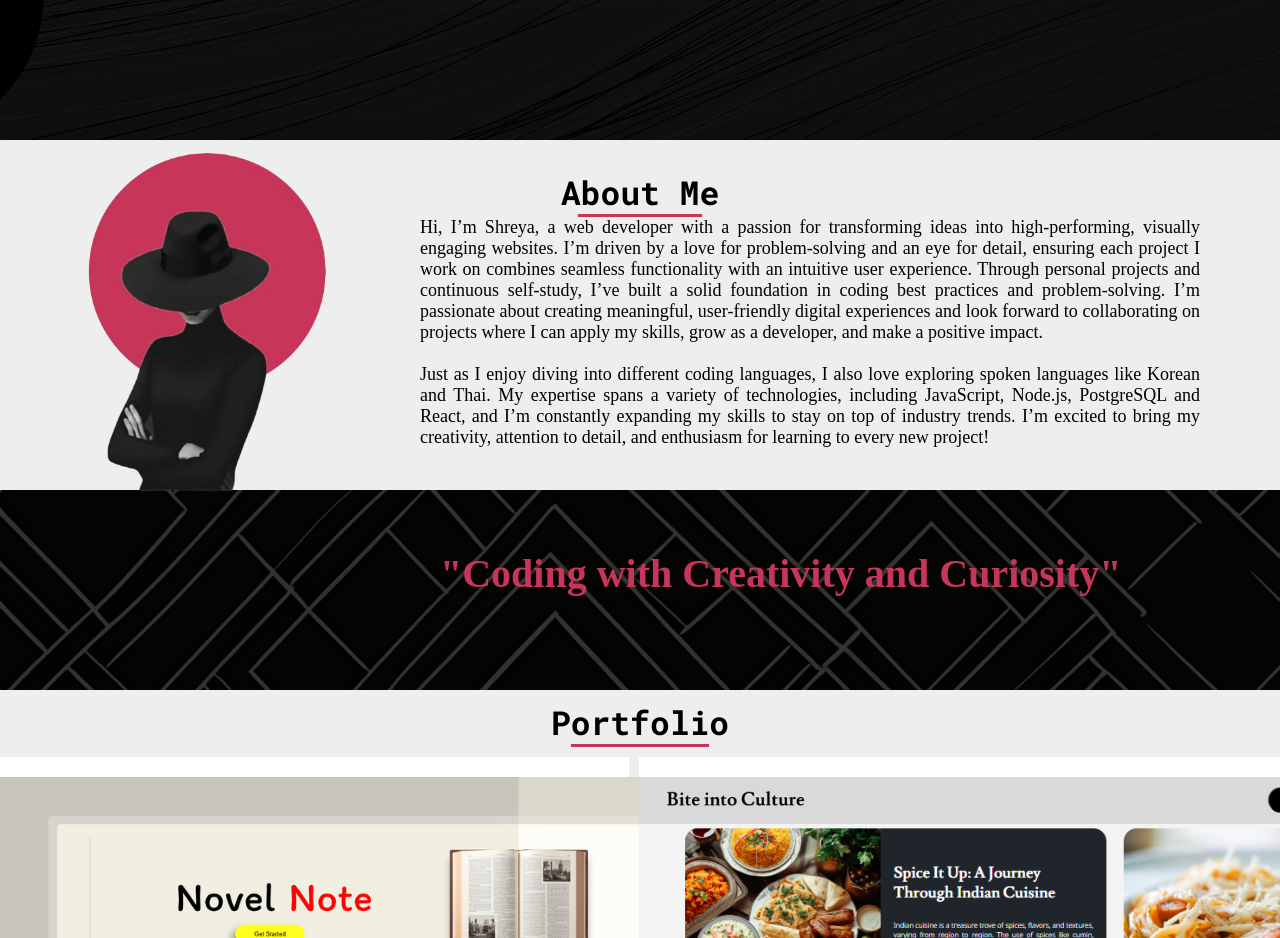
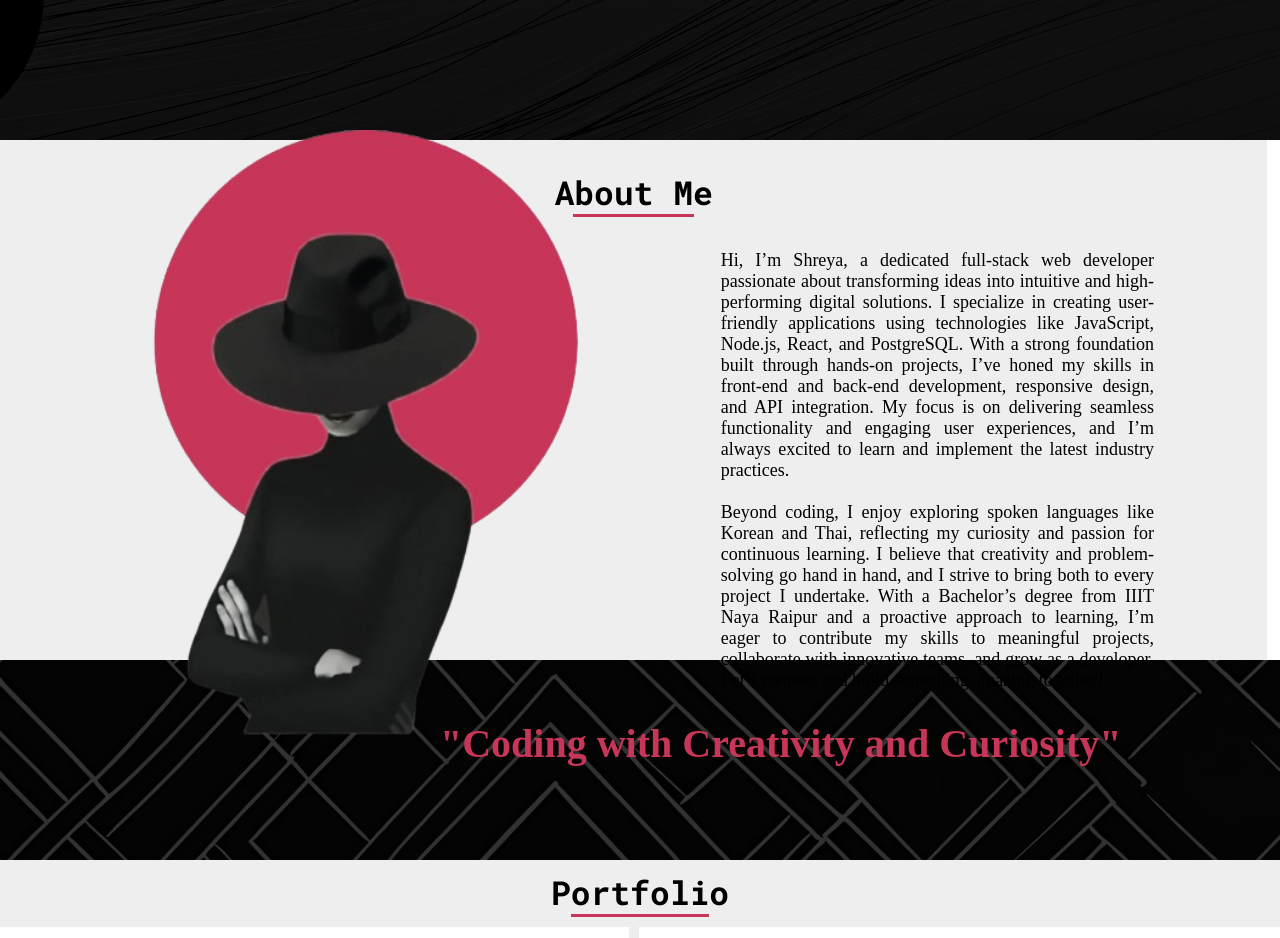
Before and after one commit to Sherry-m03/My-Portfolio-Website, a React (Create React App) app in the folder client/: page / in a window 1280 px wide. Shown: the part 660-1598 px from the top of the page. Built offline with nearby package versions, Linux system fonts and the light colour scheme; no server answers; a web font is replaced by a local one.

Commit message:
Made homepage responsive

```diff
--- a/client/public/index.html
+++ b/client/public/index.html
@@ -20,7 +20,7 @@
     <link rel="apple-touch-icon" href="%PUBLIC_URL%/logo192.png" />
 
     <link rel="manifest" href="%PUBLIC_URL%/manifest.json" />
-
+    <meta name="viewport" content="width=device-width, initial-scale=1.0" />
     <title>Shreya Masta</title>
   </head>
   <body>
--- a/client/src/About.js
+++ b/client/src/About.js
@@ -13,27 +13,28 @@ function About() {
           </div>
           <div>
             <span>
-              Hi, I’m Shreya, a web developer with a passion for transforming
-              ideas into high-performing, visually engaging websites. I’m driven
-              by a love for problem-solving and an eye for detail, ensuring each
-              project I work on combines seamless functionality with an
-              intuitive user experience. Through personal projects and
-              continuous self-study, I’ve built a solid foundation in coding
-              best practices and problem-solving. I’m passionate about creating
-              meaningful, user-friendly digital experiences and look forward to
-              collaborating on projects where I can apply my skills, grow as a
-              developer, and make a positive impact.
+              Hi, I’m Shreya, a dedicated full-stack web developer passionate
+              about transforming ideas into intuitive and high-performing
+              digital solutions. I specialize in creating user-friendly
+              applications using technologies like JavaScript, Node.js, React,
+              and PostgreSQL. With a strong foundation built through hands-on
+              projects, I’ve honed my skills in front-end and back-end
+              development, responsive design, and API integration. My focus is
+              on delivering seamless functionality and engaging user
+              experiences, and I’m always excited to learn and implement the
+              latest industry practices.
             </span>
             <br></br>
             <br></br>
             <span>
-              Just as I enjoy diving into different coding languages, I also
-              love exploring spoken languages like Korean and Thai. My expertise
-              spans a variety of technologies, including JavaScript, Node.js,
-              PostgreSQL and React, and I’m constantly expanding my skills to
-              stay on top of industry trends. I’m excited to bring my
-              creativity, attention to detail, and enthusiasm for learning to
-              every new project!
+              Beyond coding, I enjoy exploring spoken languages like Korean and
+              Thai, reflecting my curiosity and passion for continuous learning.
+              I believe that creativity and problem-solving go hand in hand, and
+              I strive to bring both to every project I undertake. With a
+              Bachelor’s degree from IIIT Naya Raipur and a proactive approach
+              to learning, I’m eager to contribute my skills to meaningful
+              projects, collaborate with innovative teams, and grow as a
+              developer. Let’s connect and build something amazing together!
             </span>
           </div>
         </div>
--- a/client/src/Home.js
+++ b/client/src/Home.js
@@ -1,4 +1,4 @@
-import React, { useEffect } from "react";
+import React, { useEffect, useState } from "react";
 
 function Home() {
   const scrollToAbout = () => {
@@ -25,6 +25,11 @@ function Home() {
     });
   };
 
+  const [isMenuOpen, setIsMenuOpen] = useState(false);
+  const toggleMenu = () => {
+    setIsMenuOpen(!isMenuOpen);
+  };
+
   return (
     <div className="home">
       <div class="menu">
@@ -32,12 +37,15 @@ function Home() {
       </div>
 
       <div className="navbar">
-        <div className="navlinks">
+        <button className="menu-icon" onClick={toggleMenu}>
+          ☰
+        </button>
+        <ul className={`navlinks ${isMenuOpen ? "active" : ""}`}>
           <button onClick={scrollToContact}>Contact</button>
           <button onClick={scrollToPortfolio}>Portfolio</button>
           <button onClick={scrollToAbout}>About</button>
           <button>Home</button>
-        </div>
+        </ul>
         <div className="logo">
           <h2>Shreya Masta</h2>
         </div>
--- a/client/src/index.css
+++ b/client/src/index.css
@@ -140,7 +140,6 @@ html {
 
 .navbar button {
   color: black;
-  display: inline;
   float: right;
   text-align: center;
   padding: 15px;
@@ -176,6 +175,10 @@ html {
   width: 80%;
 }
 
+.menu-icon {
+  display: none;
+}
+
 .logo {
   float: left;
   padding-left: 15px;
@@ -222,7 +225,8 @@ html {
   background-color: #eeeeee;
   margin: 0;
   padding: 30px 80px;
-  height: 350px;
+  height: 65vh;
+  width: 99vw;
 }
 
 .about-head {
@@ -246,17 +250,19 @@ html {
 
 .about-info {
   display: flex;
-  height: 200px;
+  height: 30vh;
   text-align: justify;
   font-size: 18px;
   font-family: Klee One;
+  padding: 3%;
 }
 
 .about-info img {
-  height: 34rem;
-  position: relative;
-  right: 50px;
-  bottom: 64px;
+  height: 350%;
+  position: relative;
+  right: 5vw;
+  bottom: 15vh;
+  transition: tra;
 }
 
 .quote1 {
@@ -2306,3 +2312,190 @@ html {
   position: relative;
   top: 13vh;
 }
+
+/**/
+
+@media (max-width: 768px) {
+  /* Home */
+  .circle {
+    background: black;
+    height: 200px;
+    width: 200px;
+    border-radius: 50%;
+    position: absolute;
+    top: 100vh;
+    left: -40vw;
+    transition-duration: 2s;
+    transform: scale(1);
+    transform-origin: 50% 90%;
+
+    animation: home 1.5s;
+    animation-timing-function: ease-in;
+  }
+
+  /* Navbar */
+  body {
+    flex-direction: column;
+    height: auto;
+    margin: 0;
+  }
+
+  .navbar {
+    flex-wrap: wrap;
+    height: 0;
+    padding: 0 1rem;
+    background-color: #010000;
+  }
+
+  .navlinks {
+    display: none;
+    flex-direction: column;
+    position: absolute;
+    top: 60px;
+    left: 0;
+    background-color: #eeeeee;
+    width: 100%;
+    padding: 10px 0;
+  }
+
+  .navlinks.active {
+    display: flex;
+  }
+
+  .navlinks li {
+    text-align: center;
+    margin: 10px 0;
+  }
+
+  .logo h2 {
+    font-size: 2rem;
+  }
+
+  .heading {
+    top: 40vh;
+    right: 0vw;
+    text-align: center;
+  }
+
+  .heading h1 {
+    font-size: 4rem;
+    padding: 5%;
+  }
+
+  .menu-icon {
+    display: block;
+    height: 6rem;
+    width: 6rem;
+    border-radius: 50%;
+  }
+
+  /* About Section */
+  #about {
+    flex-direction: column;
+    padding: 1rem;
+    height: 90vh;
+  }
+
+  .about-info {
+    flex-direction: column;
+    align-items: center;
+    text-align: justify;
+  }
+
+  .about-info img {
+    display: none;
+  }
+
+  .about-head h2 {
+    font-size: 2rem; /* Adjust heading size */
+  }
+
+  /* Portfolio Section */
+  .portfolio {
+    background-color: #eeeeee;
+    margin: 0;
+    padding: 10px;
+    text-align: center;
+    font-size: 22px;
+    font-family: Roboto Mono;
+    position: relative;
+  }
+
+  .portfolio h2::after {
+    content: "";
+    display: block;
+    background-color: #c73659;
+    height: 3px;
+    width: 40%;
+    margin: 0px auto 0;
+  }
+
+  .view {
+    display: flex;
+    flex-direction: column;
+    align-items: center;
+    row-gap: 1rem;
+  }
+
+  .project-small,
+  .project-big {
+    height: 35vh;
+    width: 90%;
+  }
+
+  #proj-img {
+    height: 35vh;
+    width: 90%;
+  }
+
+  #contact {
+    flex-direction: column;
+    justify-content: center;
+    align-items: center;
+    padding: 2rem;
+    height: 70vh;
+  }
+
+  .portC-container {
+    width: 90%;
+    margin: auto;
+    text-align: center;
+  }
+
+  .portC-screen-body {
+    flex-direction: column;
+  }
+
+  .portC-app-title {
+    font-size: 1.8rem;
+  }
+
+  .portC-app-title:after {
+    content: "";
+    display: block;
+    position: absolute;
+    left: 20vw;
+    bottom: -10px;
+    width: 18vw;
+    height: 4px;
+    background: #c73659;
+  }
+
+  /* Quotes and Miscellaneous */
+  .quote1 {
+    padding: 1rem;
+    height: 30vh;
+    width: 100%;
+    display: flex;
+    align-items: center;
+    justify-content: center;
+  }
+
+  .quote1 h2 {
+    font-size: 2.5rem;
+    margin: 0;
+    position: relative;
+    top: 0;
+    left: 0;
+  }
+}
```
